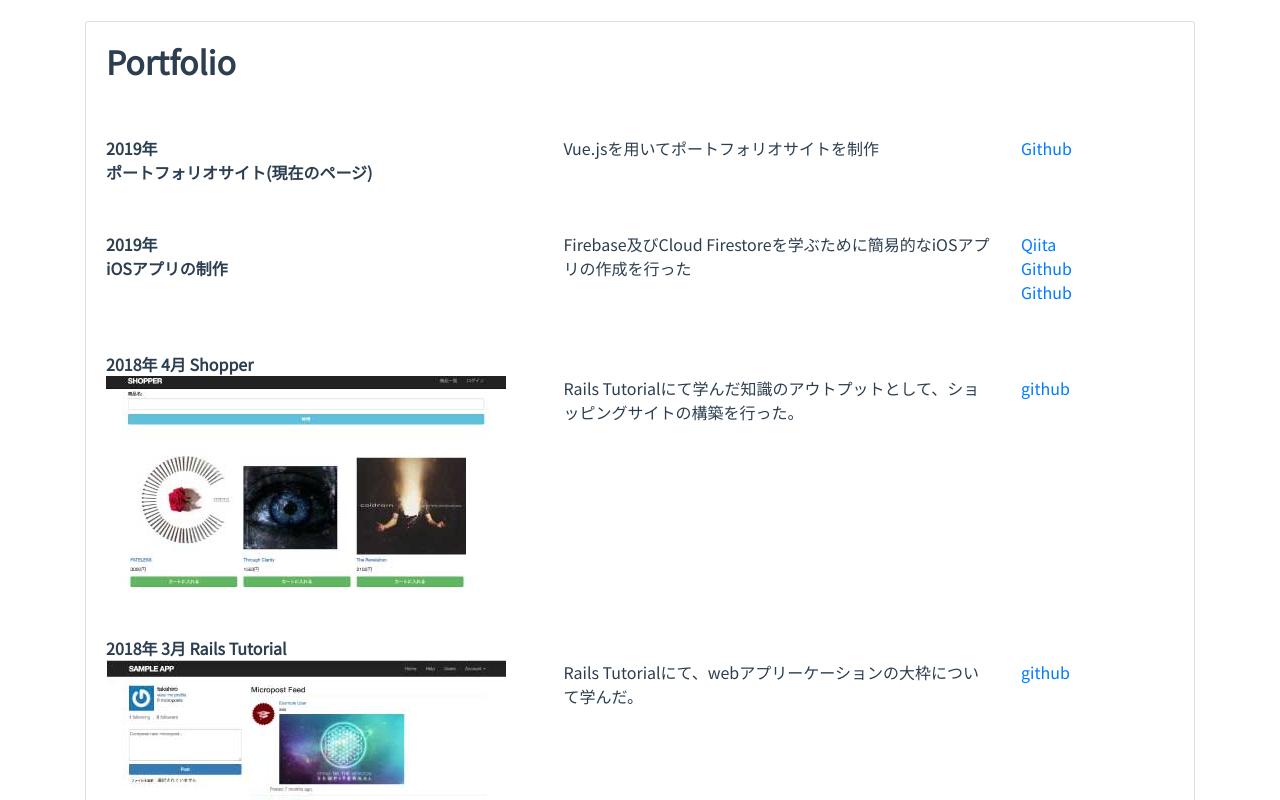
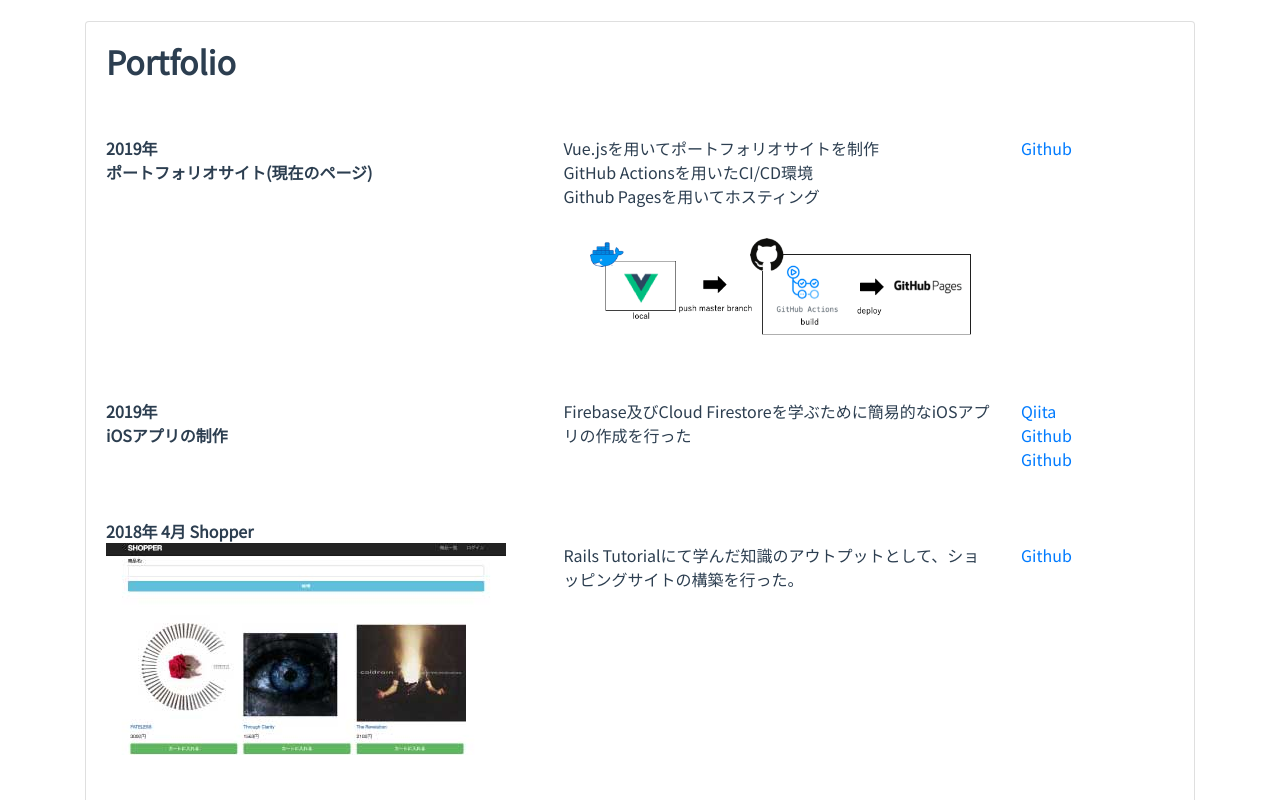
Before and after one commit to taka011002/my_page, a Vue app: page / in a window 1280 px wide. Shown: the part 4680-5480 px from the top of the page. Built offline with nearby package versions, Linux system fonts and the light colour scheme; what vue-smoothscroll would draw is missing.

Commit message:
コンテンツ修正

```diff
--- a/src/views/Portfolio.vue
+++ b/src/views/Portfolio.vue
@@ -11,7 +11,11 @@
                                     <strong>2019年<br> ポートフォリオサイト(現在のページ)</strong>
                                 </b-col>
                                 <b-col sm="5">
-                                    <p>Vue.jsを用いてポートフォリオサイトを制作</p>
+                                    <p>Vue.jsを用いてポートフォリオサイトを制作<br>
+                                        GitHub Actionsを用いたCI/CD環境<br>
+                                        Github Pagesを用いてホスティング<br>
+                                    </p>
+                                    <b-img src="portfolio/my_page_deploy_flow.png" style="max-width: 100%;"></b-img>
                                 </b-col>
                                 <b-col sm="2">
                                     <a href="https://github.com/taka011002/my_page">Github</a>
@@ -41,7 +45,7 @@
                                     <p>Rails Tutorialにて学んだ知識のアウトプットとして、ショッピングサイトの構築を行った。</p>
                                 </b-col>
                                 <b-col sm="2">
-                                    <a href="https://github.com/taka011002/shopping-site">github</a>
+                                    <a href="https://github.com/taka011002/shopping-site">Github</a>
                                 </b-col>
                             </b-row>
 
@@ -54,7 +58,7 @@
                                     <p>Rails Tutorialにて、webアプリーケーションの大枠について学んだ。</p>
                                 </b-col>
                                 <b-col sm="2">
-                                    <a href="https://github.com/taka011002/rails_tutorial">github</a>
+                                    <a href="https://github.com/taka011002/rails_tutorial">Github</a>
                                 </b-col>
                             </b-row>
                         </b-card-text>
```
Also changed, not shown: public/portfolio/my_page_deploy_flow.png (added).
